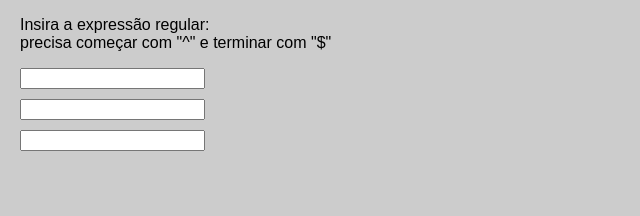
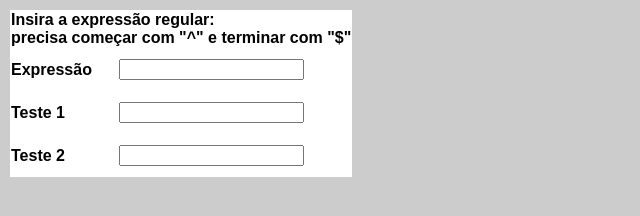
Before and after one commit to GuiBatalhoti/RegexTester, a plain HTML site: page index.html in a window 1280 px wide. Shown: the whole page, without its empty margins (0-640 px from the left). Drawn offline with Linux system fonts and the light colour scheme.

Commit message:
added some interface changes

```diff
--- a/index.html
+++ b/index.html
@@ -9,21 +9,41 @@
     <script src='main.js'></script>
 </head>
 <body>
+    <div id="divREGEX">
+		<table id="tableInputREGEX" cellspacing="0">
+			<tr>
+				<th colspan="2">
+					Insira a expressão regular:<br>
+					precisa começar com "^" e terminar com "$"
+				</th>
 
-    <div>
+			</tr>
+			<tr>
+				<th>Expressão</th>
+				<th>
 					<div id="divInputREGEX">
-            <p>Insira a expressão regular:<br>
-            precisa começar com "^" e terminar com "$"</p>
 						<input type="text" id="inputREGEX" onkeyup="regexInput()"></input>
 					</div>
-
+				</th>
+			</tr>
+			<tr>
+				<th>Teste 1</th>
+				<th>
 					<div id="divInput01">
 						<input type="text" id="inputTeste01" onkeyup="regexTest()"></input>
 					</div>
-
+				</th>
+			</tr>
+			<tr>
+				<th>Teste 2</th>
+				<th>
 					<div id="divInput01">
 						<input type="text" id="inputTeste02" onkeyup="regexTest()"></input>
 					</div>
+				</th>
+
+			</tr>
+		</table>
 	</div>
 </body>
 </html>
--- a/main.css
+++ b/main.css
@@ -14,3 +14,8 @@ body{
 #divInput01, #divInput02{
 	margin: 10px;
 }
+
+#tableInputREGEX{
+	text-align: left;
+	background-color: #FFF;
+}
```
Lines whose indentation alone changed are shown as unchanged.
